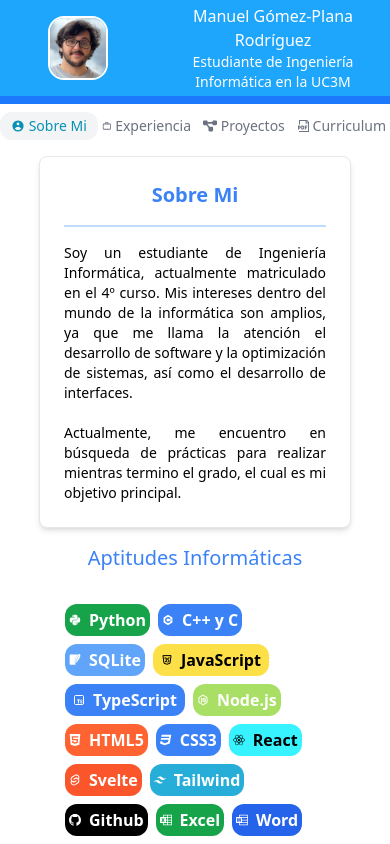
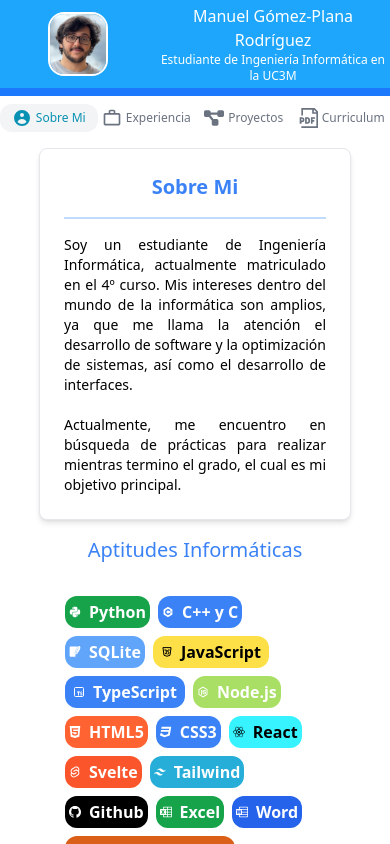
Before and after one commit to ManuGPR/WebCV, a React (Vite) app: page / in a window 390 px wide. Shown: the top 844 px of the page. Built offline with nearby package versions, Linux system fonts and the light colour scheme.

Commit message:
cambio de tamaños

```diff
--- a/src/components/Header.tsx
+++ b/src/components/Header.tsx
@@ -9,7 +9,7 @@
             <h1 className='text-white lg:text-4xl md:text-3xl text-md'>
                 Manuel Gómez-Plana Rodríguez
             </h1>
-            <p className='text-white lg:text-2xl md:text-xl text-sm'>
+            <p className='text-white lg:text-2xl md:text-xl text-xs'>
                 Estudiante de Ingeniería Informática en la UC3M
             </p>
         </div>
--- a/src/customTheme.ts
+++ b/src/customTheme.ts
@@ -7,7 +7,7 @@
     "tablist": {
       "base": "grid grid-cols-4 mt-2",
       "tabitem": {
-        "base": "flex items-center gap-1 justify-center md:text-lg text-sm md:p-2 p-1",
+        "base": "flex items-center gap-1 justify-center md:text-lg text-xs md:p-2 p-1",
         "variant": {
           "default": {
             "base": "",
@@ -17,6 +17,7 @@
             }
           },
         },
+        "icon": "h-5 w-5"
       }
     },
   },
```
